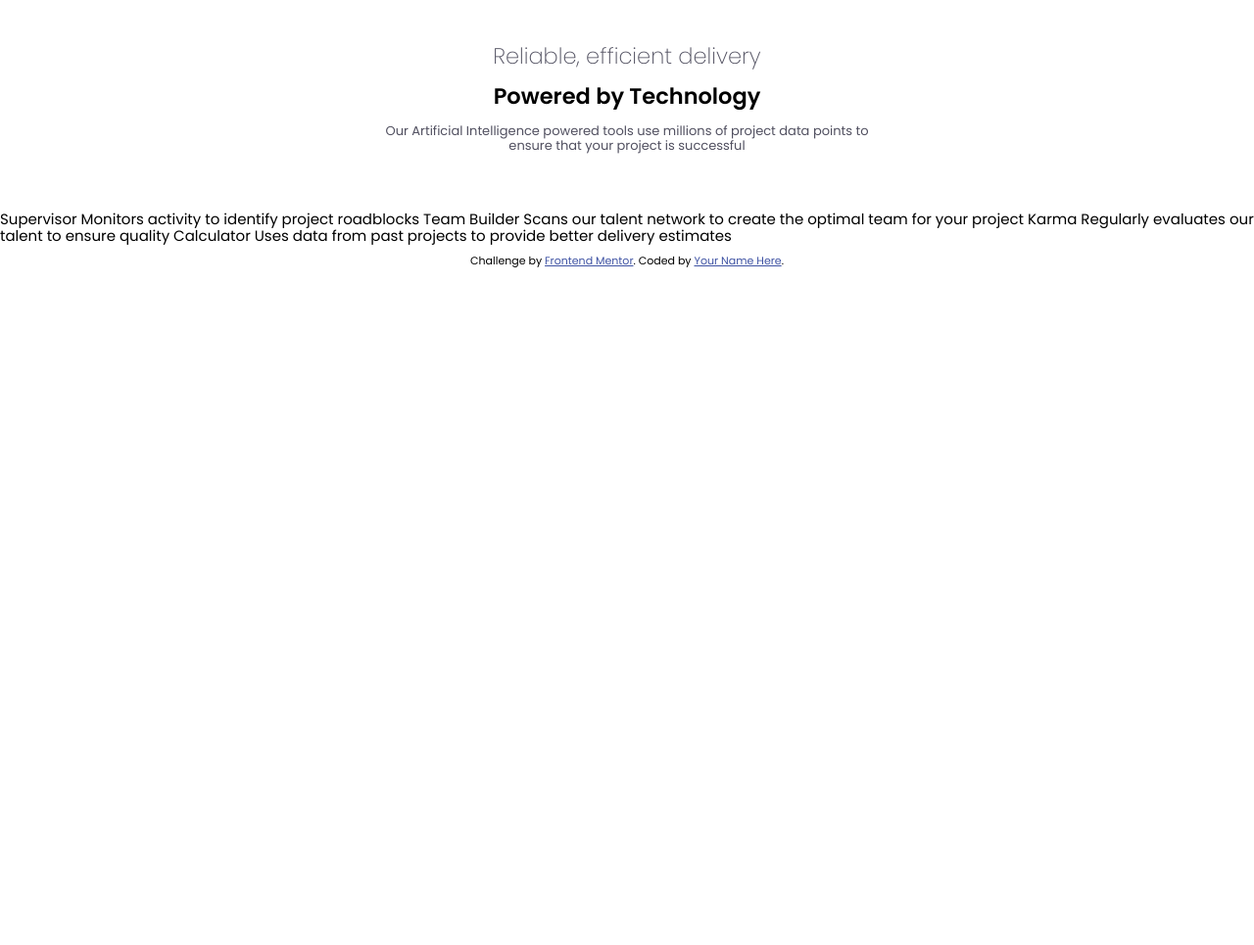
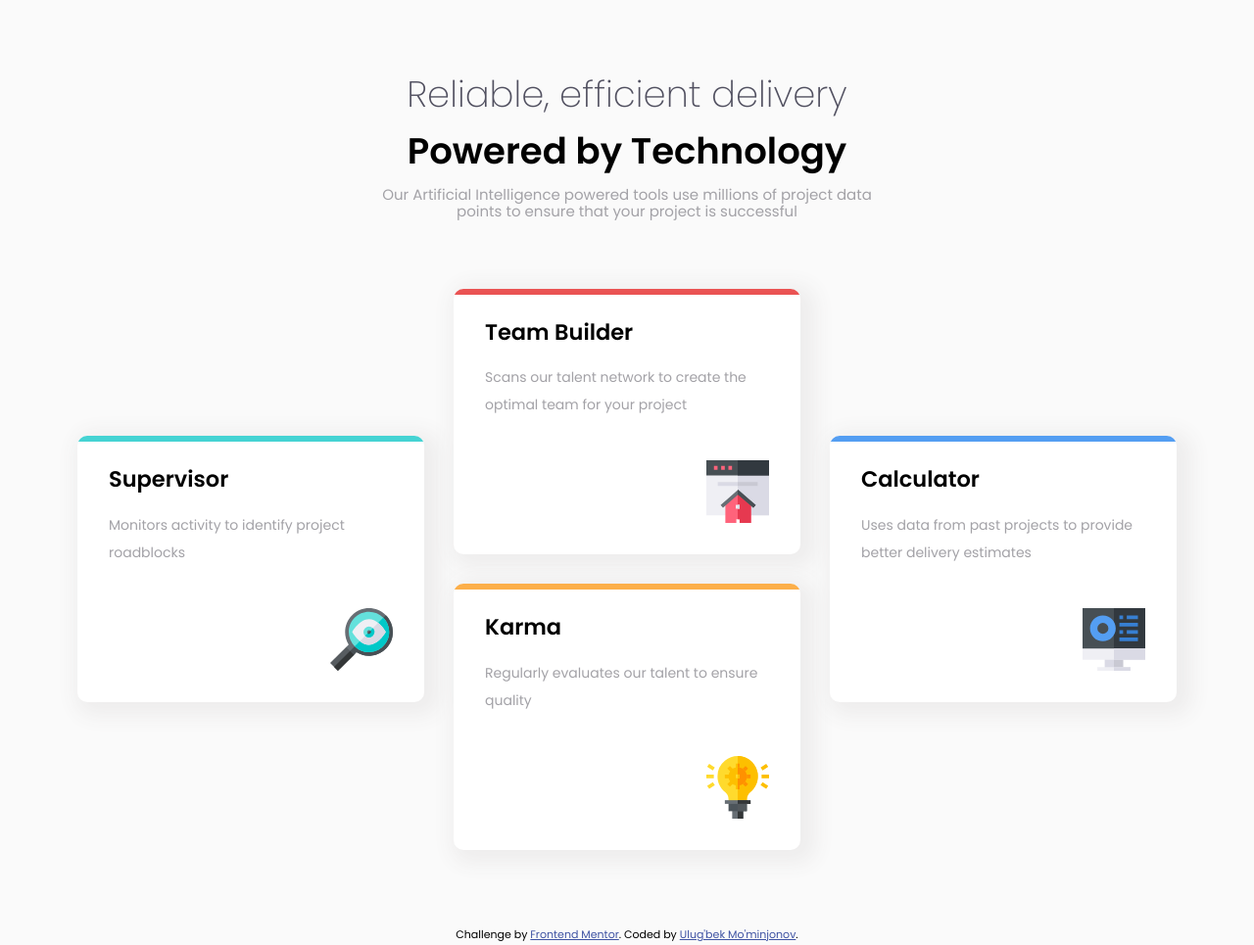
Before and after one commit to Ulugbek-Mominjonov/FOUR-CARD-FEATURE-SECTION, a plain HTML site: page index.html in a window 1280 px wide. Shown: the whole page at 98% size. Before the commit the page ends 800 px from the top, so only its background shows below. Drawn offline with Linux system fonts and the light colour scheme; files whose address does not match are found by name.

Commit message:
add site-content and some bugs have been fixed in site-header

```diff
--- a/index.html
+++ b/index.html
@@ -32,28 +32,61 @@
     </div>
   </header>
 
+  <main class="site-content">
+    <section class="index-features">
+      <div class="container index-feature-container">
+        <div class="index-feature index-feature-supervisor">
+          <h2 class="index-feature-title">
+            Supervisor
+          </h2>
+          <p class="index-feature-text">
+            Monitors activity to identify project roadblocks
+          </p>
+        </div>
+
+        <div class="index-feature-two">
+          <div class="index-feature index-feature-team">
+            <h2 class="index-feature-title">
+              Team Builder
+            </h2>
+            <p class="index-feature-text">
+              Scans our talent network to create the optimal team for your project
+            </p>
+          </div>
+
+          <div class="index-feature index-feature-karma">
+            <h2 class="index-feature-title">
+              Karma
+            </h2>
+            <p class="index-feature-text">
+              Regularly evaluates our talent to ensure quality
+            </p>
+          </div>
+        </div>
+
+        <div class="index-feature index-feature-calculator">
+          <h2 class="index-feature-title">
+            Calculator
+          </h2>
+          <p class="index-feature-text">
+            Uses data from past projects to provide better delivery estimates
+          </p>
+        </div>
+      </div>
+    </section>
+  </main>
 
 
 
 
 
-  Supervisor
-  Monitors activity to identify project roadblocks
 
-  Team Builder
-  Scans our talent network to create the optimal team for your project
-
-  Karma
-  Regularly evaluates our talent to ensure quality
-
-  Calculator
-  Uses data from past projects to provide better delivery estimates
 
 
   <footer>
     <p class="attribution">
       Challenge by <a href="https://www.frontendmentor.io?ref=challenge" target="_blank">Frontend Mentor</a>.
-      Coded by <a href="#">Your Name Here</a>.
+      Coded by <a href="#">Ulug'bek Mo'minjonov</a>.
     </p>
   </footer>
 </body>
--- a/style/main.css
+++ b/style/main.css
@@ -40,6 +40,7 @@ body {
   padding: 0;
   font-size: 15px;
   font-family: "Poppins", "Arial", sans-serif;
+  background-color: #FAFAFA;
 }
 .visually-hidden {
   position: absolute;
@@ -55,18 +56,18 @@ body {
 }
 /* SITE-HEADER */
 .site-header{
-  padding-top: 45px;
-  padding-bottom: 45px;
+  margin-top: 75px;
+  margin-bottom: 70px;
 }
 .container{
-  max-width: 1180px;
+  max-width: 1182px;
   margin-left: auto;
   margin-right: auto;
   padding-left: 30px;
   padding-right: 30px;
 }
 .site-header-info{
-  max-width: 510px;
+  width: 510px;
   margin: 0 auto;
   text-align: center;
 }
@@ -74,6 +75,7 @@ body {
   margin-top: 0;
   margin-bottom: 15px;
   padding: 0;
+  font-size: 37px;
   color: #515060;
 }
 .site-header-info-title__slim{
@@ -84,7 +86,87 @@ body {
   font-weight: 600;
 }
 .site-header-info-text{
-  font-size: 13px;
-  color: #515060;
+  margin-bottom: 0;
+  color: #A3A2A7;
   font-weight: 400;
 }
+
+/* SITE-CONTENT */
+.index-feature-container{
+  display: flex;
+  flex-direction: row;
+  align-items: center;
+  margin-bottom: 80px;
+  /* justify-content: space-between; */
+}
+.index-feature{
+  position: relative;
+  width: 354px;
+  margin-right: 30px;
+  padding: 32px;
+  border-radius: 10px;
+  box-shadow: 7px 5px 20px 9px #eeeded;
+  background-color: #fff;
+  overflow: hidden;
+
+}
+.index-feature::before{
+  display: block;
+  position: absolute;
+  content: "";
+  top: 0;
+  left: 0;
+  width: 100%;
+  height: 6px;
+}
+.index-feature::after{
+  display: block;
+  content: "";
+  width: 64px;
+  height: 64px;
+  margin-left: auto;
+}
+.index-feature-two{
+  display: flex;
+  flex-direction: column;
+}
+.index-feature:nth-child(3n){
+  margin-right: 0;
+}
+.index-feature-title{
+  margin-top: 0;
+  font-weight: 600;
+}
+.index-feature-text{
+  font-size: 14px;
+  margin-bottom: 43px;
+  color: #A3A2A7;
+  line-height: 2;
+}
+.index-feature-team{
+  margin-bottom: 30px;
+}
+.index-feature-supervisor::before{
+  background-color: hsl(180, 62%, 55%);
+}
+.index-feature-team::before{
+  background-color:  hsl(0, 78%, 62%);
+}
+.index-feature-karma:before{
+  background-color:  hsl(34, 97%, 64%);
+}
+.index-feature-calculator::before{
+ background-color:  hsl(212, 86%, 64%);
+}
+.index-feature-supervisor:after{
+  background-image: url("../images/icon-supervisor.svg");
+}
+.index-feature-team:after{
+  background-image: url("../images/icon-team-builder.svg");
+}
+.index-feature-karma:after{
+  background-image: url("../images/icon-karma.svg");
+}
+.index-feature-calculator:after{
+  background-image: url("../images/icon-calculator.svg");
+}
```
